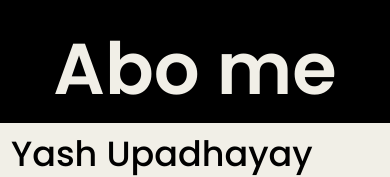
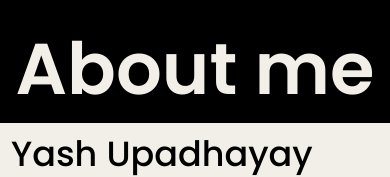
Before and after one commit to yashupadhayay/Portfolio, a plain HTML site: page about.html in a window 390 px wide. Shown: the top 177 px of the page. Drawn offline with Linux system fonts and the light colour scheme.

Commit message:
for phone

```diff
--- a/about.html
+++ b/about.html
@@ -3,12 +3,12 @@
 <head>
     <meta charset="UTF-8">
     <meta name="viewport" content="width=device-width, initial-scale=1.0">
-    <title>contact me</title>
+    <title>about me</title>
     <link rel="stylesheet" href="about.css">
 </head>
 <body>
     <div class="about">
-        <h1>Abo me</h1>
+        <h1>About me</h1>
         <br>
         <div>
             <span>Yash Upadhayay</span><br>
```
Also changed, not shown: index.html (+1 -1 lines).
